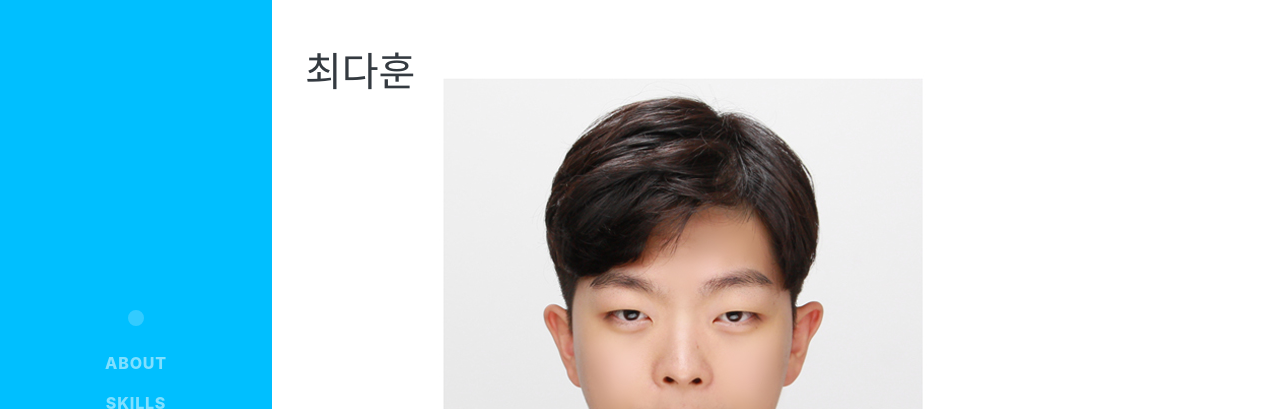
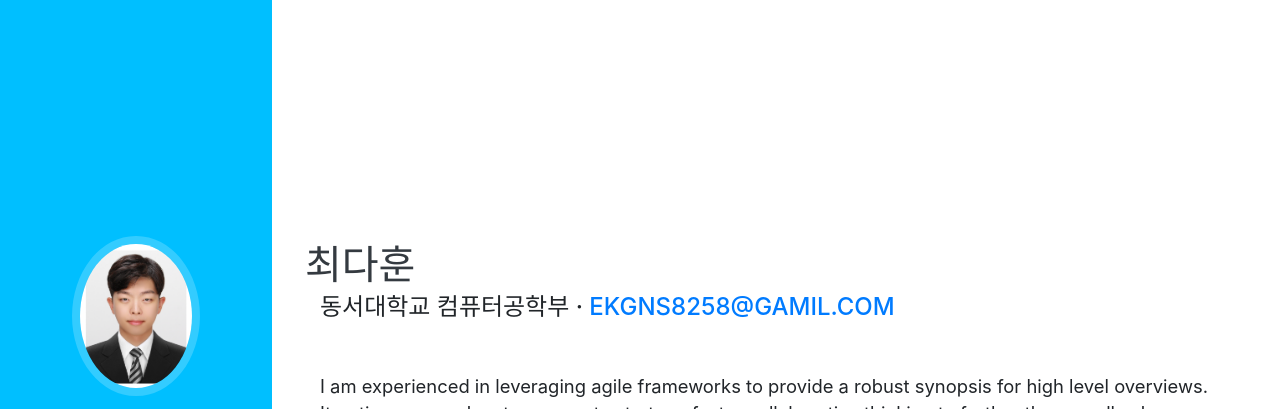
Before and after one commit to dahoonchoi/portfolio, a website with bundled scripts: page index.html in a window 1280 px wide. Shown: the top 409 px of the page. Built offline with nearby package versions, Linux system fonts and the light colour scheme; a web font is replaced by a local one.

Commit message:
Update index.html

```diff
--- a/index.html
+++ b/index.html
@@ -29,7 +29,7 @@
     <a class="navbar-brand js-scroll-trigger" href="#page-top">
       <span class="d-block d-lg-none">Portfolio</span>
       <span class="d-none d-lg-block">
-        <img class="img-fluid img-profile rounded-circle mx-auto mb-2" src="" alt="">
+        <img class="img-fluid img-profile rounded-circle mx-auto mb-2" src="img/myphoto.jpg" alt="">
       </span>
     </a>
     <button class="navbar-toggler" type="button" data-toggle="collapse" data-target="#navbarSupportedContent"
@@ -62,7 +62,7 @@
 
             <h1 class="mb-0">최다훈
               </h1>
-              <div class="rounded-circle"> <img src="img/myphoto.jpg" alt="..." ></div>
+
 
         </div>
 
```
